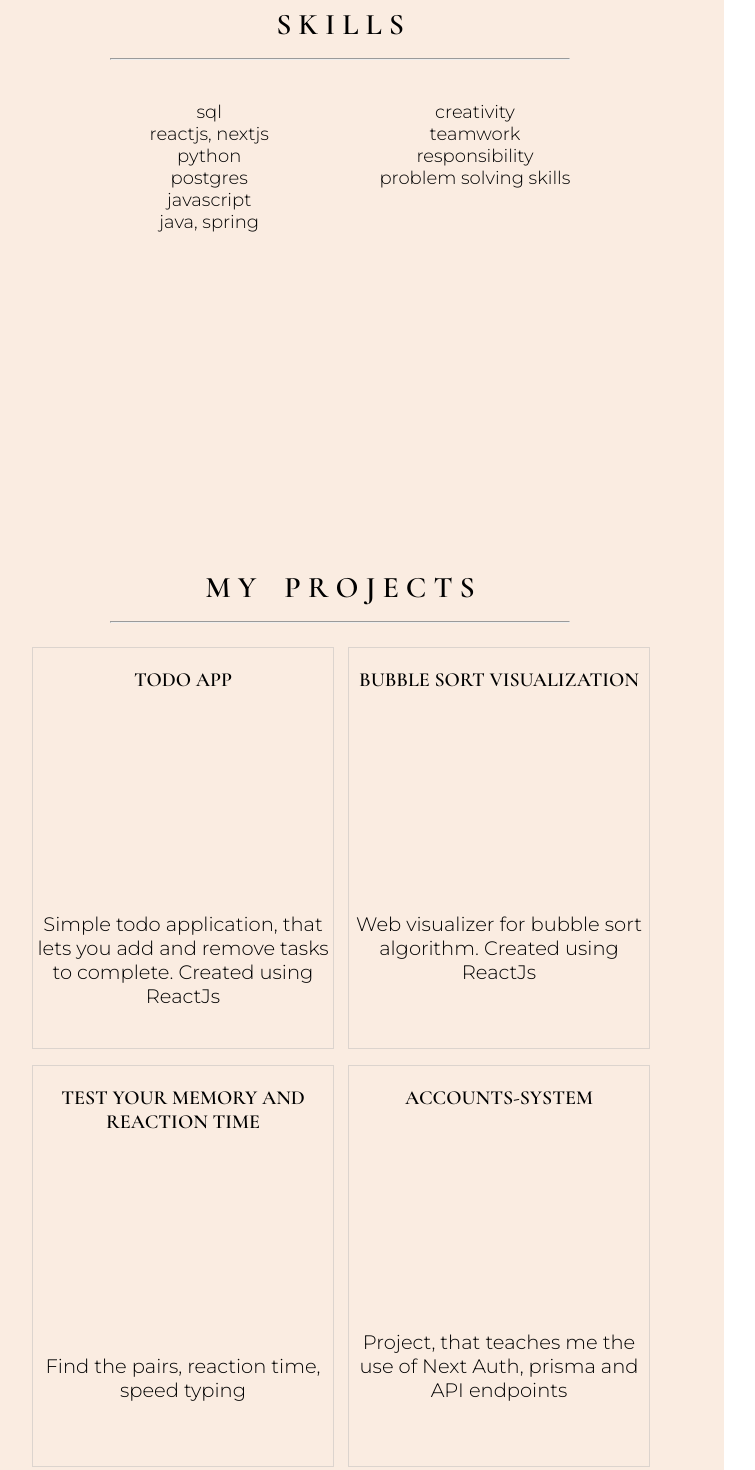
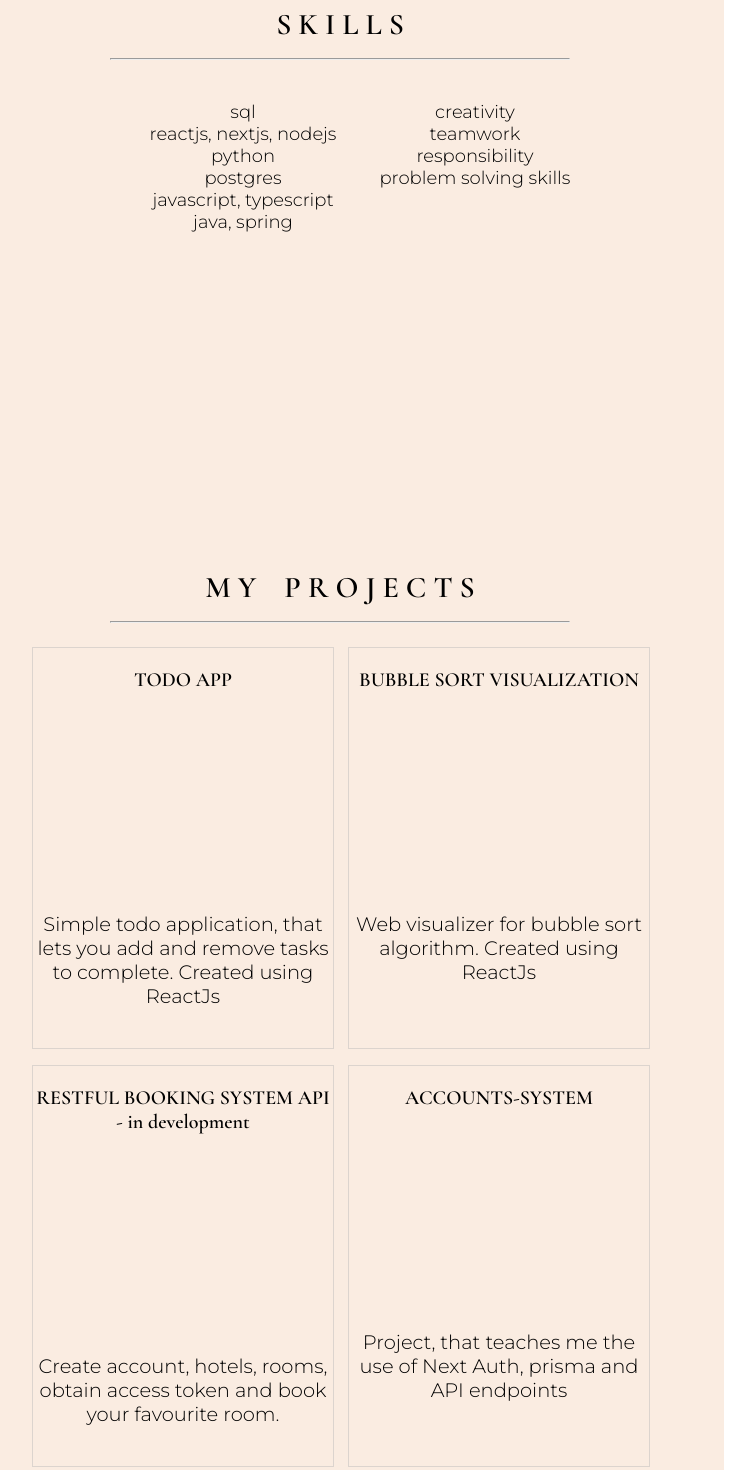
Before and after one commit to MaxamatO/Portfolio, a website: page index.html in a window 1280 px wide. Shown: the part 1100-2570 px from the top of the page, without its empty margins (44-799 px from the left). Drawn offline with nearby package versions, Linux system fonts and the light colour scheme.

Commit message:
Update project

```diff
--- a/index.html
+++ b/index.html
@@ -52,10 +52,10 @@
                             <div class="dev-skills">
                                 <ul>
                                     <li>sql</li>
-                                    <li>reactjs, nextjs</li>
+                                    <li>reactjs, nextjs, nodejs</li>
                                     <li>python</li>
                                     <li>postgres</li>
-                                    <li>javascript</li>
+                                    <li>javascript, typescript</li>
                                     <li>java, spring</li>
                                 </ul>
                             </div>
@@ -88,10 +88,10 @@
                                 <p>Web visualizer for bubble sort algorithm. Created using ReactJs</p>
                             </div>
                         </a>
-                        <a href="https://maxamato.github.io/memory/">
+                        <a href="https://github.com/MaxamatO/booking_system_restapi">
                             <div class="project">
-                                <h3>TEST YOUR MEMORY AND REACTION TIME</h3>
-                                <p>Find the pairs, reaction time, speed typing</p>
+                                <h3>RESTFUL BOOKING SYSTEM API - in development</h3>
+                                <p>Create account, hotels, rooms, obtain access token and book your favourite room.</p>
                             </div>
                         </a>
                         <a href="https://github.com/MaxamatO/Accounts-system">
```
